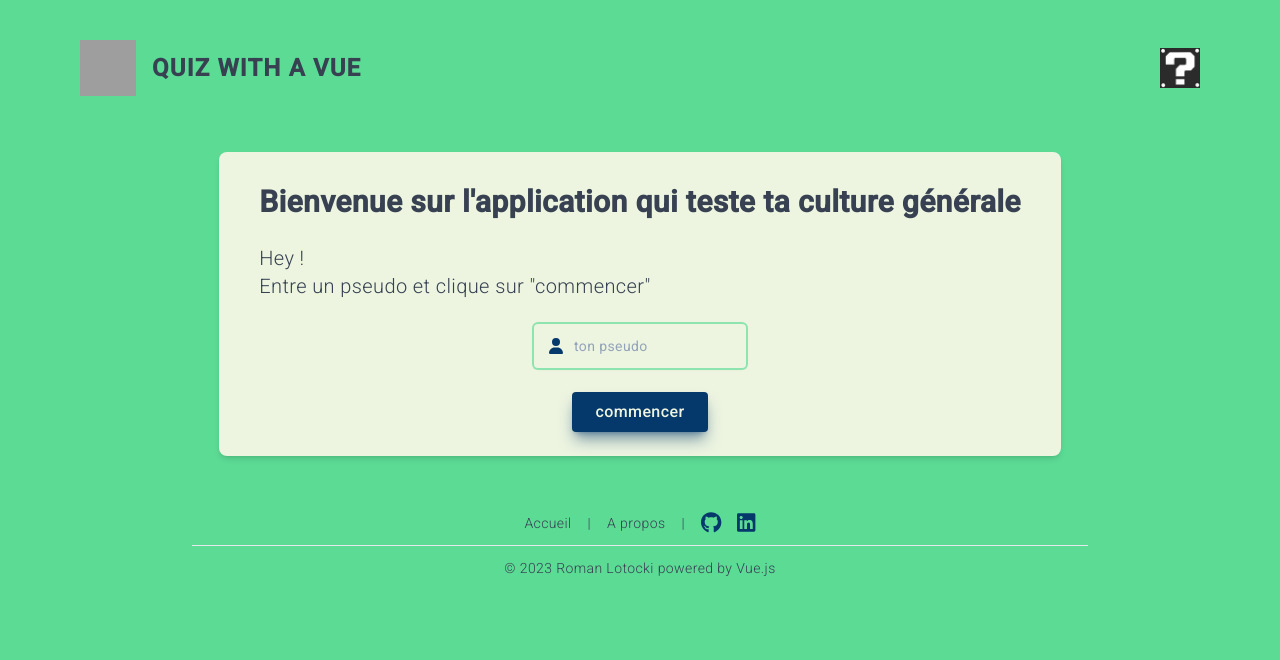
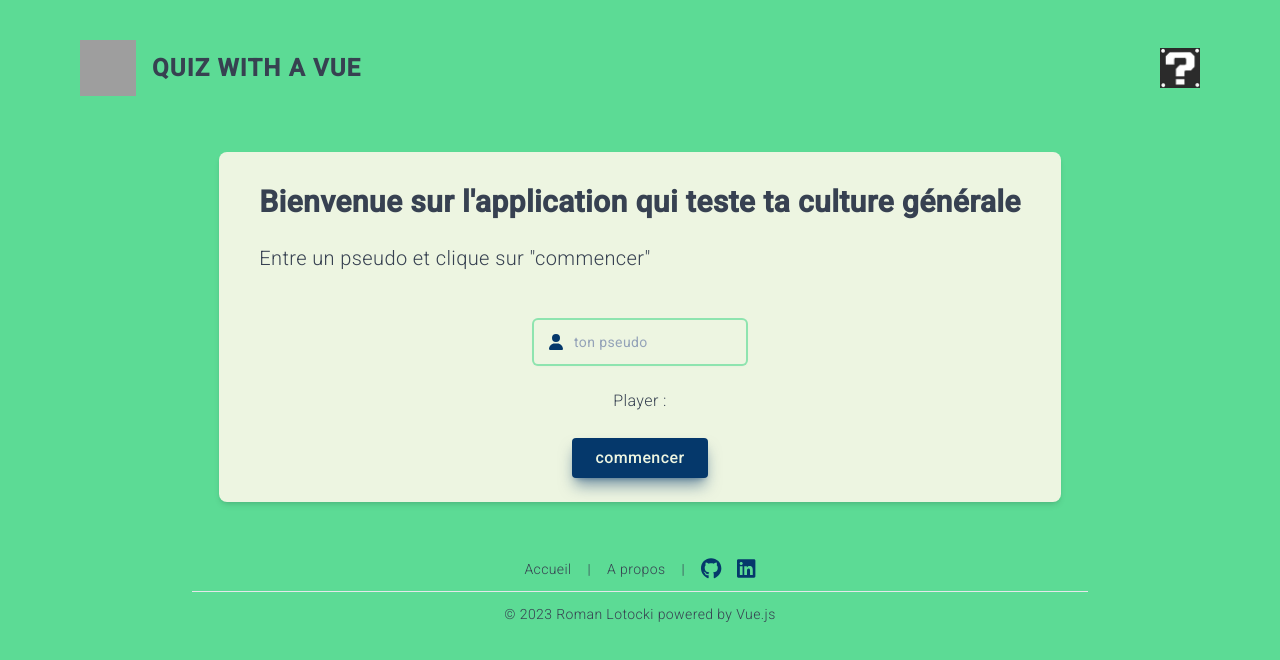
Before and after one commit to RomanLotocki/quiz-with-a-Vue, a Vue app: page / in a window 1280 px wide. Shown: the top 660 px of the page. Built offline with nearby package versions, Linux system fonts and the light colour scheme; grey boxes are pictures that could not be loaded.

Commit message:
change user select component

```diff
--- a/src/components/home/EnterName.vue
+++ b/src/components/home/EnterName.vue
@@ -4,10 +4,9 @@
             <h2 class="mt-2 text-2xl md:text-3xl font-bold">
                 Bienvenue sur l'application qui teste ta culture générale
             </h2>
-            <p class="py-6 text-xl font-light">Hey <span class="font-medium text-custom-blue">{{ userName }}</span> !
-                <br> Entre un pseudo et clique sur "commencer"
+            <p class="py-6 text-xl font-light">Entre un pseudo et clique sur "commencer"
             </p>
-            <div class="flex justify-center">
+            <div class="flex justify-center mt-6">
                 <div class="flex flex-wrap items-stretch">
                     <span class="z-10 leading-snug font-normal fixed text-center rounded text-base w-8 pl-3 py-3">
                         <font-awesome-icon :icon="['fas', 'user']" class="text-custom-blue" />
@@ -20,6 +19,10 @@
             <div class="flex justify-center">
                 <AlertComponent v-if="errorInput" message="Le pseudo doit avoir au moins 3 caractères"
                     :close="closeMessage" />
+            </div>
+            <div class="flex justify-center">
+                <p class="mt-6 font-light">Player : <span class="font-medium text-custom-blue">{{ userName }}</span>
+                </p>
             </div>
             <div class="flex justify-center">
                 <button type="button" @click="start"
```
